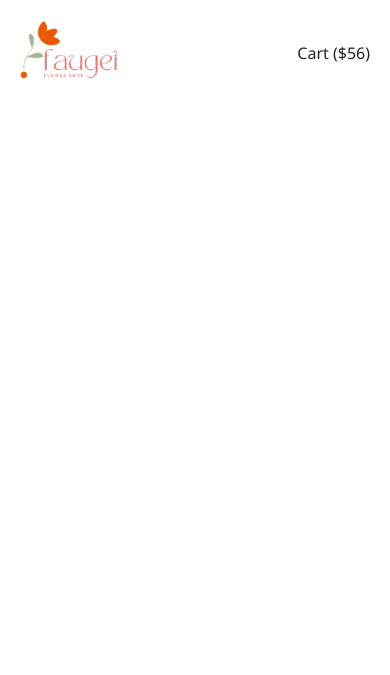
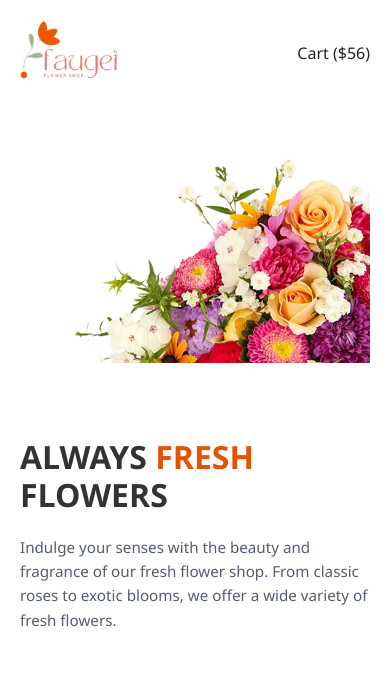
Before and after one commit to SanzidaKona/sanzida-github-repo, a plain HTML site: page index.html in a window 390 px wide. Drawn offline with Linux system fonts and the light colour scheme.

Commit message:
added hero section

```diff
--- a/index.html
+++ b/index.html
@@ -92,6 +92,72 @@
         flex: 1;
       }
     }
+       .hero-section {
+      display: flex;
+      align-items: center;
+      justify-content: space-between;
+      padding: 60px 0;
+      gap: 40px;
+    }
+
+    .hero-content {
+      flex: 1;
+    }
+
+    .hero-content h1 {
+      font-size: 2.8rem;
+      font-weight: 700;
+      line-height: 1.2;
+      margin-bottom: 20px;
+    }
+
+    .hero-content h1 span {
+      color: #e45300;
+    }
+
+    .hero-content p {
+      color: #555c70;
+      font-size: 1rem;
+      line-height: 1.6;
+      max-width: 500px;
+    }
+
+    .hero-image {
+      flex: 1;
+      text-align: right;
+    }
+
+    .hero-image img {
+      max-width: 100%;
+      height: auto;
+    }
+
+    @media (max-width: 768px) {
+      .hero-section {
+        flex-direction: column;
+        text-align: left;
+        padding: 40px 0;
+      }
+
+      .hero-image {
+        order: 1;
+        text-align: center;
+        margin-bottom: 30px;
+      }
+
+      .hero-content {
+        order: 2;
+        width: 100%;
+      }
+
+      .hero-content h1 {
+        font-size: 2rem;
+      }
+
+      .hero-content p {
+        font-size: 0.95rem;
+      }
+    }
 </style>
 </head>
 <body>
@@ -110,6 +176,20 @@
          <i class="fa-solid fa-cart-shopping"></i>
         Cart ($56)
     </nav>
+    <section class="hero-section">
+      <div class="hero-content">
+        <h1><strong>ALWAYS <span>FRESH</span><br>FLOWERS</strong></h1>
+        <p>
+          Indulge your senses with the beauty and fragrance of our fresh flower shop.
+          From classic roses to exotic blooms, we offer a wide variety of fresh flowers.
+        </p>
+      </div>
+      <div class="hero-image">
+        <img src="./assets/hero-flower.png" alt="Fresh Flowers" />
+      </div>
+    </section>
+  </div>
+
     </div>
 </body>
 </html>
```
